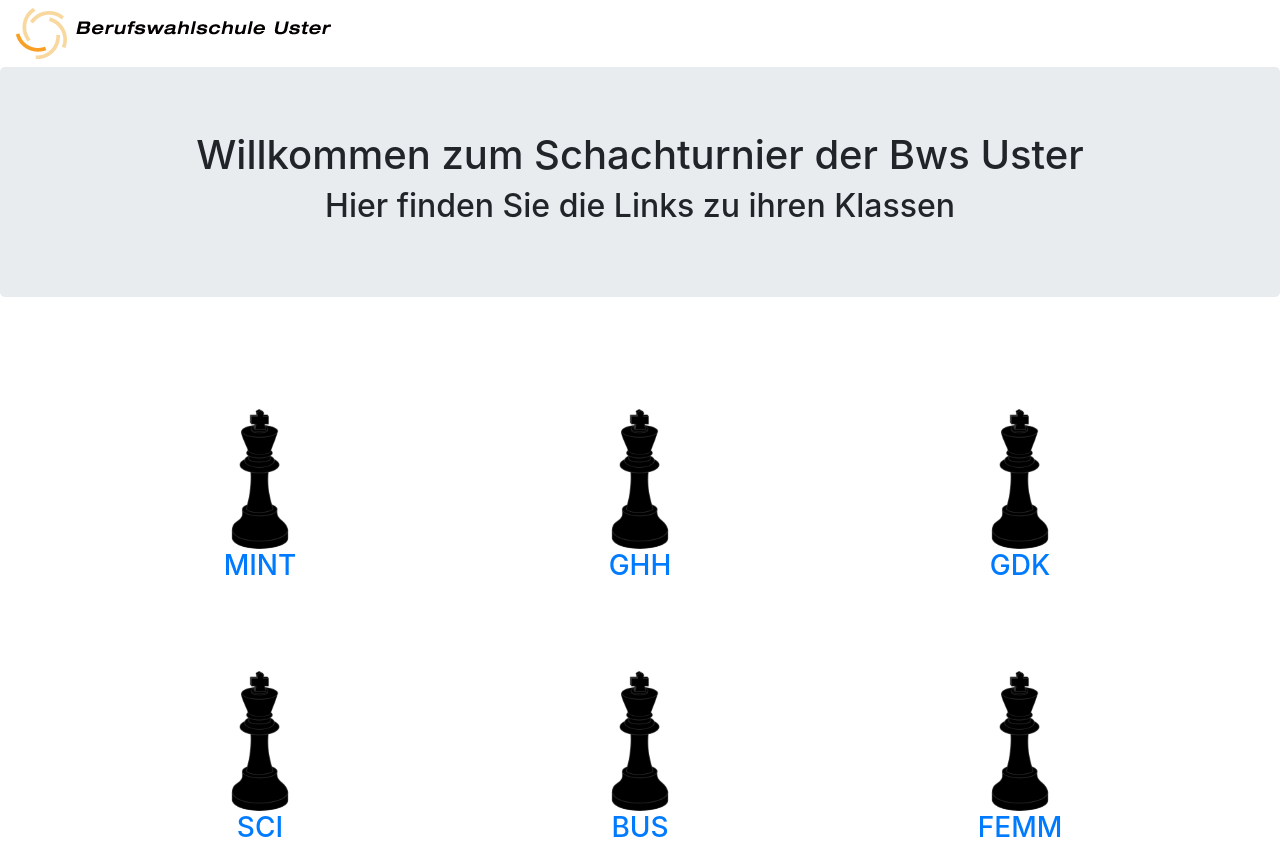
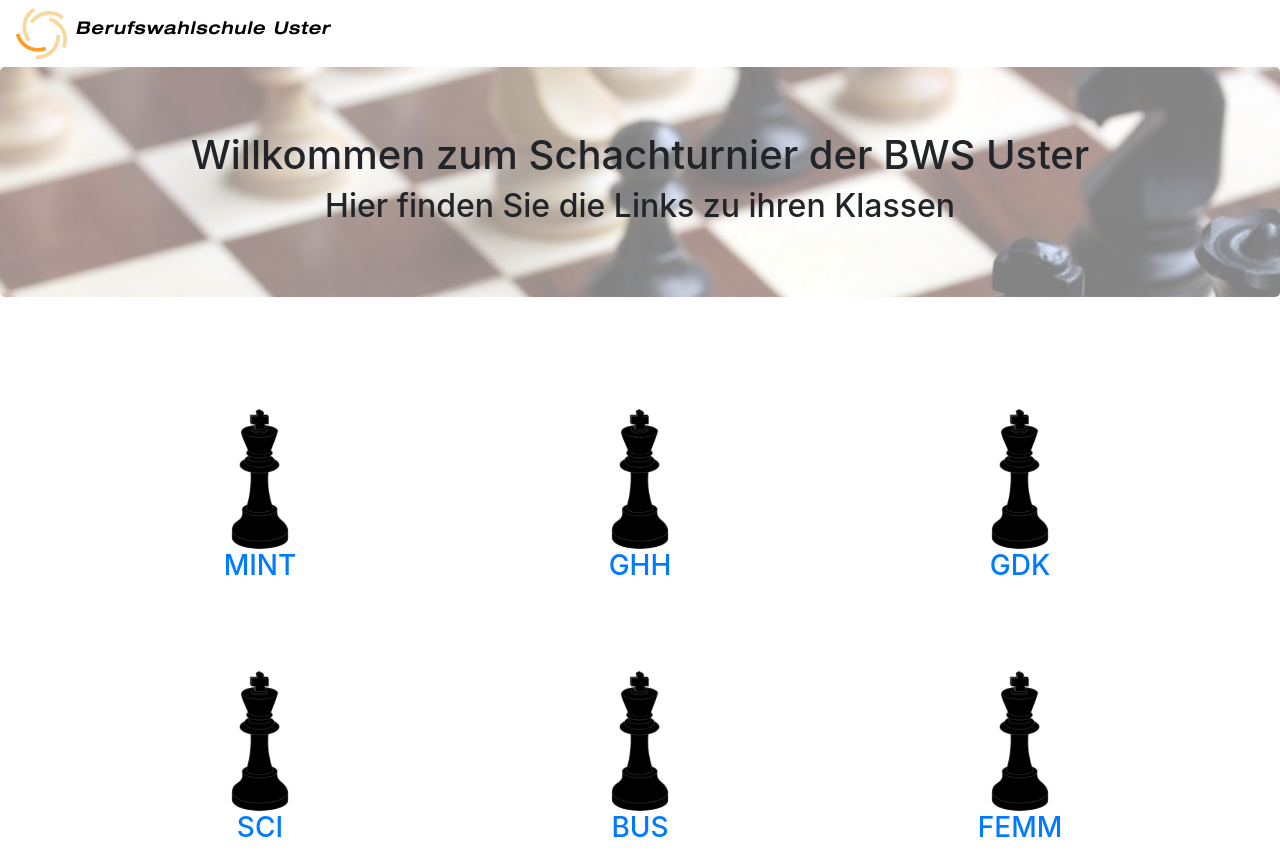
Before and after one commit to nanachi-bun/chess, a plain HTML site: page index.html in a window 1280 px wide. Shown: the top 856 px of the page. Drawn offline with nearby package versions, Linux system fonts and the light colour scheme.

Commit message:
added bg-img to jumbotron, changed font

```diff
--- a/css/css.css
+++ b/css/css.css
@@ -1,3 +1,9 @@
 * {
+  font-family: Tahoma, Geneva, sans-serif
   text-align: center
+
 }
+.jumbotron {
+background-image: url(../img/jumbotron.png);
+background-size: cover;
+height: 100%;}
--- a/index.html
+++ b/index.html
@@ -22,7 +22,7 @@
         <div class="container">
           <div class="row">
             <div class="col-12">
-              <h1 class="text-center uster">Willkommen zum Schachturnier der Bws Uster</h1>
+              <h1 class="text-center uster">Willkommen zum Schachturnier der BWS Uster</h1>
               <h2 class="text-center uster">Hier finden Sie die Links zu ihren Klassen</h2>
             </div>
           </div>
```
Also changed, not shown: img/jumbotron.png (added).
